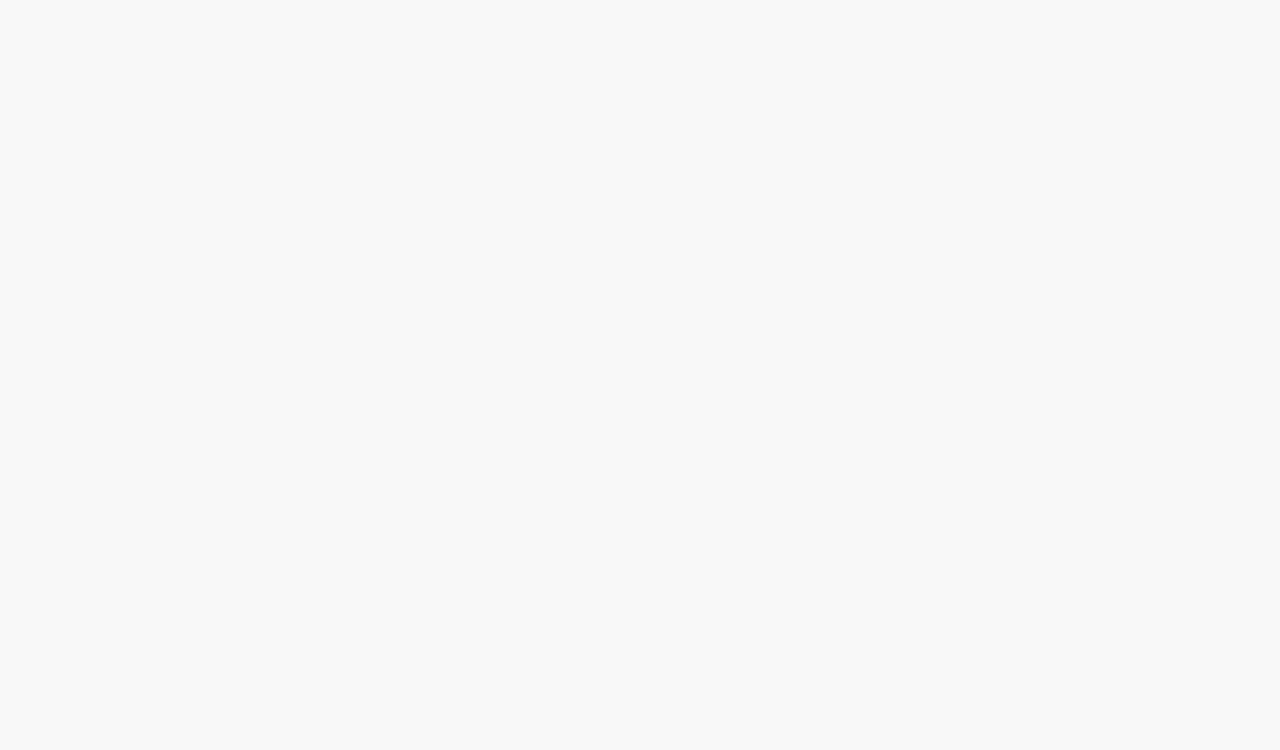
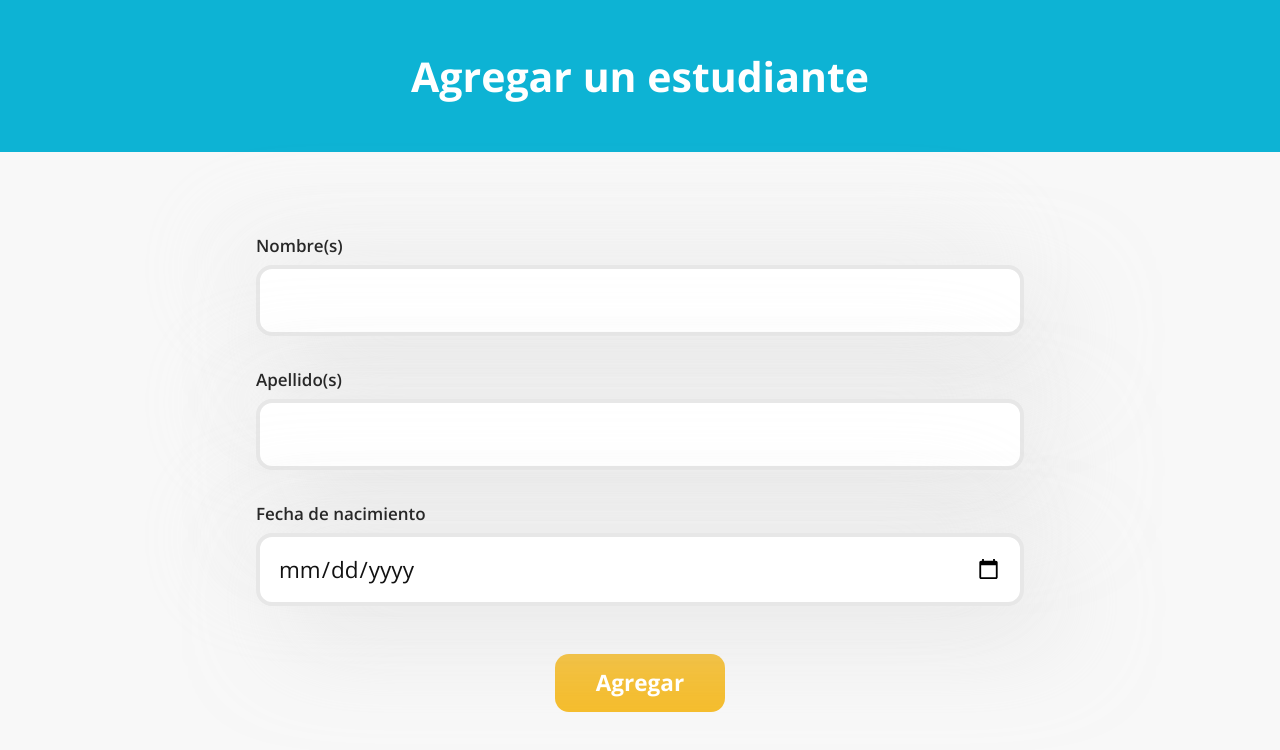
Before and after one commit to ivanbourse/lecto-screening, a React (Create React App) app: page /dashboard/add-student in a window 1280 px wide. Shown: the top 750 px of the page. Built offline with nearby package versions, Linux system fonts and the light colour scheme.

Commit message:
:construction: Pantalla de carga en Dashboard y agregar estudiante en progreso

```diff
--- /dev/null
+++ b/src/components/LoadingScreen.js
@@ -0,0 +1,22 @@
+import { AnimatePresence, motion } from 'framer-motion';
+
+const LoadingScreen = ({ loading }) => {
+	return (
+		<AnimatePresence>
+			{loading && (
+				<motion.div className='motion-animation' initial={{ opacity: 1 }} exit={{ opacity: 0 }}>
+					<div className='loading-container'>
+						<motion.div
+							className='loader'
+							animate={{ rotate: 360 }}
+							transition={{ duration: 1, repeat: Infinity, easings: 'easeInOut' }}
+							exit={{ transition: 0 }}
+						></motion.div>
+					</div>
+				</motion.div>
+			)}
+		</AnimatePresence>
+	);
+};
+
+export default LoadingScreen;
--- a/src/components/MotionAnimation.js
+++ b/src/components/MotionAnimation.js
@@ -5,13 +5,13 @@ import { afterAnimation } from '../redux/slices/questions';
 
 const ExerciseContainer = props => {
 	const animate = useSelector(state => state.questions.animate);
-	const status =  useSelector(state => state.questions.status);
+	const status = useSelector(state => state.questions.status);
 	const started = useSelector(state => state.questions.started);
 
 	const dispatch = useDispatch();
 	const controls = useAnimation();
 
-	const isLoading = (status === 'loading' && !started);
+	const isLoading = status === 'loading' && !started;
 
 	useEffect(() => {
 		const animation = async () => {
--- a/src/components/Router.js
+++ b/src/components/Router.js
@@ -1,5 +1,6 @@
 import React from 'react';
-import { BrowserRouter as Router, Route, Switch } from 'react-router-dom';
+import { Router, Route, Switch } from 'react-router-dom';
+import { createBrowserHistory } from 'history';
 
 import Landing from '../pages/Landing';
 import Test from '../pages/Test';
@@ -9,10 +10,13 @@ import VerifyEmail from '../pages/VerifyEmail';
 import Login from '../pages/Login';
 import Register from '../pages/Register';
 import Dashboard from '../pages/Dashboard';
+import AddStudent from '../pages/AddStudent';
+
+export const history = createBrowserHistory();
 
 const RouterComponent = () => {
 	return (
-		<Router>
+		<Router history={history}>
 			<Switch>
 				<Route exact path='/' component={Landing} />
 				{/* <Route exact path='/get-started' component={GetStarted} />
@@ -20,7 +24,7 @@ const RouterComponent = () => {
 				<Route exact path='/login' component={Login} />
 				<Route exact path='/register' component={Register} />
 				<Route exact path='/dashboard' component={Dashboard} />
-				<Route exact path='/dashboard/add-student' />
+				<Route exact path='/dashboard/add-student' component={AddStudent} />
 				<Route exact path='/dashboard/all-students' />
 				<Route exact path='/dashboard/student/:id' />
 				<Route path='/tutorial' component={Tutorial} />
--- /dev/null
+++ b/src/pages/AddStudent.js
@@ -0,0 +1,61 @@
+import { useForm } from 'react-hook-form';
+import { useDispatch } from 'react-redux';
+import axios from '../functions/axios';
+import { getToken } from '../functions/userManager';
+import { addStudent } from '../redux/slices/dashboard';
+
+const AddStudent = () => {
+	const dispatch = useDispatch();
+
+	const { register, handleSubmit, errors } = useForm();
+
+	const onSubmit = async data => {
+		const dataToSend = { ...data, birthdate: Date.parse(data.date) };
+		dispatch(addStudent(dataToSend));
+		/* const res = await axios.post(
+			'https://lectoscreening.azurewebsites.net/api/modifyStudent?code=mkuDShfl/lWoUNAVVb/MgKGD6EGx1spRKlkBjD6ZMRyQKvp3rjbIYQ==',
+			{
+				token: getToken,
+				action: 'create',
+				student: data,
+			}
+		);
+		if (res.status === 200) history.replace('/dashboard'); */
+	};
+
+	return (
+		<div className='add-student-container'>
+			<header className='test-header'>
+				<h1 className='title'>Agregar un estudiante</h1>
+			</header>
+			<form onSubmit={handleSubmit(onSubmit)}>
+				<div className='input-group'>
+					<label className='label' htmlFor='name'>
+						Nombre(s)
+					</label>
+					<input className='input' name='name' id='name' type='text' ref={register({ required: true })} />
+					{errors.name && <span className='error'>Ingrese su(s) nombre(s)</span>}
+				</div>
+				<div className='input-group'>
+					<label className='label' htmlFor='surname'>
+						Apellido(s)
+					</label>
+					<input className='input' name='surname' id='surname' type='text' ref={register({ required: true })} />
+					{errors.surname && <span className='error'>Ingrese su(s) apellido(s)</span>}
+				</div>
+				<div className='input-group'>
+					<label className='label' htmlFor='date'>
+						Fecha de nacimiento
+					</label>
+					<input className='input' name='date' id='date' type='date' ref={register({ required: true })} />
+					{errors.date && <span className='error'>Ingrese su fecha de nacimiento</span>}
+				</div>
+				<button className='button' type='submit'>
+					Agregar
+				</button>
+			</form>
+		</div>
+	);
+};
+
+export default AddStudent;
--- a/src/pages/Dashboard.js
+++ b/src/pages/Dashboard.js
@@ -1,36 +1,50 @@
-import { useEffect } from 'react';
+import { useEffect, useState } from 'react';
 import { Redirect, useHistory } from 'react-router';
 import { getToken } from '../functions/userManager';
 
 import { useDispatch, useSelector } from 'react-redux';
-import { buyTests, getInformation } from '../redux/slices/dashboard'
-import { startTest } from '../redux/slices/questions'
-
+import { buyTests, getInformation } from '../redux/slices/dashboard';
+import { startTest } from '../redux/slices/questions';
 
 import buyIcon from '../assets/buy-icon.png';
 import person from '../assets/person.svg';
 import axios from 'axios';
+import LoadingScreen from '../components/LoadingScreen';
+import { AnimatePresence } from 'framer-motion';
 
 const Dashboard = () => {
-
-	const data = useSelector((state) => state.dashboard);
+	const data = useSelector(state => state.dashboard);
+	const status = useSelector(state => state.dashboard.status);
 	const history = useHistory();
 	const dispatch = useDispatch();
+	const [filtered, setFiltered] = useState([]);
 
 	useEffect(() => dispatch(getInformation()), []);
+	useEffect(() => setFiltered(data.students), [data]);
 
 	if (!getToken) return <Redirect to='/login' />;
 
-	const btnTestClick = (id) => {
+	const btnTestClick = id => {
 		if (data?.user?.paidTests <= 0) return;
 		dispatch(startTest(id));
 		history.push('/test');
-	}
+	};
 
 	const btnBuyTests = () => dispatch(buyTests());
 
+	const onSearchBarChange = e => {
+		const searchTerm = e.target.value;
+		setFiltered(
+			data.students.filter(student => {
+				const fullName = student.name + ' ' + student.surname;
+				return fullName.toLowerCase().includes(searchTerm.toLowerCase());
+			})
+		);
+	};
+
 	return (
 		<>
+			<LoadingScreen loading={status === 'loading'} />
 			<header className='dashboard-header'>
 				<h1 className='title'>¡Hola {data?.user?.name}!</h1>
 				<ul>
@@ -57,7 +71,7 @@ const Dashboard = () => {
 				<div className='all-students'>
 					<h2 className='title'>Todos tus estudiantes</h2>
 					<div className='search-bar'>
-						<input type='text' name='search' placeholder='Buscar' />
+						<input type='text' name='search' placeholder='Buscar' onChange={onSearchBarChange} />
 					</div>
 					<div className='students'>
 						{/* <div className='student'>
@@ -70,8 +84,8 @@ const Dashboard = () => {
 								<div className='button start'>Comenzar test</div>
 							</div>
 						</div> */}
-						{data.students &&
-							data.students.map(student => (
+						{filtered &&
+							filtered.map(student => (
 								<div className='student' key={student._id}>
 									<div className='info'>
 										<p className='name'>
@@ -81,7 +95,9 @@ const Dashboard = () => {
 									</div>
 									<div className='student-buttons'>
 										<div className='button view'>Ver más</div>
-										<div className='button start' onClick={(e) => btnTestClick(student._id)}>Comenzar test</div>
+										<div className='button start' onClick={e => btnTestClick(student._id)}>
+											Comenzar test
+										</div>
 									</div>
 								</div>
 							))}
--- a/src/pages/Test.js
+++ b/src/pages/Test.js
@@ -36,14 +36,14 @@ const Test = () => {
 	const started = useSelector(state => state.questions.started);
 
 	useEffect(() => {
-		const student = "6012f1001b7fab27097e3145";
+		const student = '6012f1001b7fab27097e3145';
 		dispatch(resetTest());
 
 		window.onbeforeunload = confirmExit;
 		function confirmExit() {
 			return 'show warning';
 		}
-	}, [])
+	}, []);
 
 	useEffect(() => {
 		if (finished === true) {
@@ -62,7 +62,7 @@ const Test = () => {
 				{started && (
 					<>
 						{exercises[questions[current].type]}
-						<ManualIcon classes='absolute' />
+						{!questions[current].autocorrect && <ManualIcon classes='absolute' />}
 					</>
 				)}
 			</>
--- a/src/styles/dashboard.scss
+++ b/src/styles/dashboard.scss
@@ -174,3 +174,31 @@ $paddingSides: 5vw;
 		}
 	}
 }
+
+.add-student-container {
+	form {
+		padding: calc(5vh + 2vw) 0 0 0;
+		width: 80%;
+		margin: 0 auto;
+
+		@include tablet {
+			width: 60%;
+		}
+		@include desktop {
+			width: 40%;
+		}
+
+		.input-group {
+			@include input;
+		}
+		.button {
+			@include button(var(--clr-yellow));
+			margin: 4vh auto;
+			font-size: var(--fs-small);
+
+			@include mobile {
+				width: 100%;
+			}
+		}
+	}
+}
--- a/src/styles/mixins.scss
+++ b/src/styles/mixins.scss
@@ -78,9 +78,9 @@
 	}
 }
 
-@mixin button {
+@mixin button($clr: var(--clr-main)) {
 	color: #fff;
-	background-color: var(--clr-main);
+	background-color: $clr;
 	font-weight: bold;
 	font-size: var(--fs-medium);
 	padding: 0.6em 1.8em;
@@ -92,7 +92,7 @@
 	transition: 0.2s;
 	&:focus {
 		outline: none;
-		box-shadow: inset 0 0 0 2px #fff, 0 0 0px 5px var(--clr-main);
+		box-shadow: inset 0 0 0 2px #fff, 0 0 0px 5px $clr;
 	}
 }
 
```
Also changed, not shown: src/redux/slices/dashboard.js (+33 -23 lines), src/redux/slices/questions.js (+20 -12 lines), 1 other file (tests, documents, lock files or other folders).
